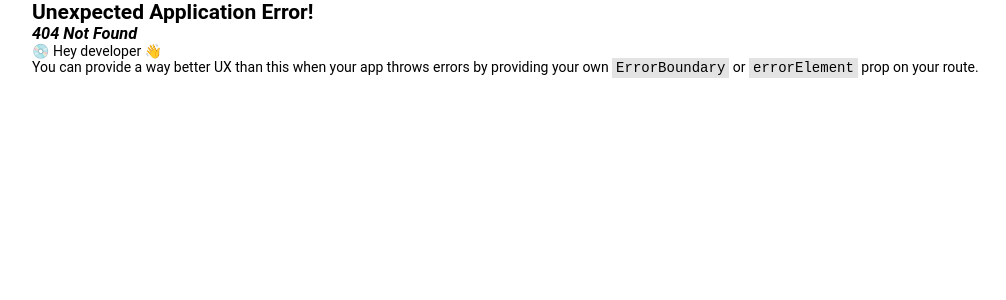
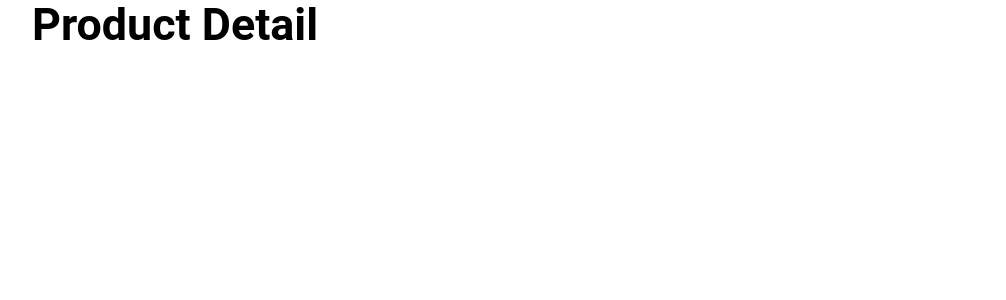
Before and after one commit to erikomis/my-cart, a React (Vite) app: page /produto-detail/1 in a window 1280 px wide. Before the commit this address had no page. Shown: the top 300 px of the page, without its empty margins (118-1124 px from the left). Built offline with nearby package versions, Linux system fonts and the light colour scheme.

Commit message:
feat:  create route product detail  and  page product detail

```diff
--- /dev/null
+++ b/src/pages/productDetail/ProductDetail.tsx
@@ -0,0 +1,7 @@
+export const ProductDetail = () => {
+  return (
+    <div>
+      <h1>Product Detail</h1>
+    </div>
+  );
+};
--- a/src/routes.tsx
+++ b/src/routes.tsx
@@ -1,9 +1,14 @@
 import { createBrowserRouter } from "react-router-dom";
 import { Home } from "./pages/home/Home";
+import { ProductDetail } from "./pages/productDetail/ProductDetail";
 
 export const router = createBrowserRouter([
   {
     path: "/",
     element: <Home />,
   },
+  {
+    path: "/produto-detail/:id",
+    element: <ProductDetail />,
+  },
 ]);
```
